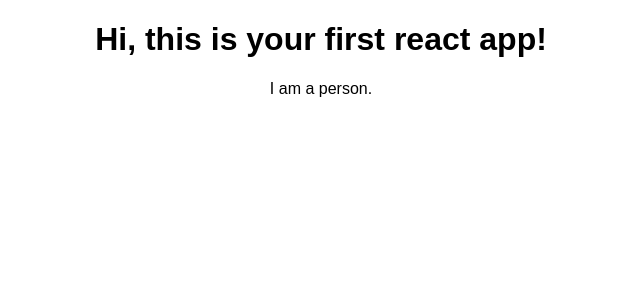
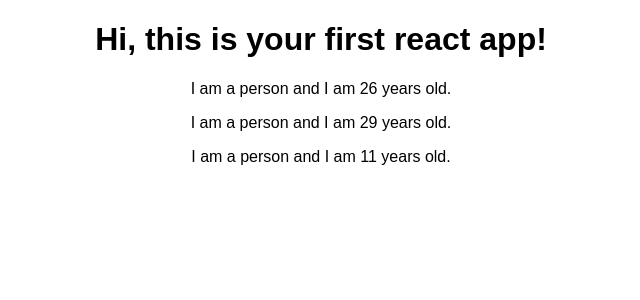
Before and after one commit to AlexBeje/course-react-complete-guide, a React (Create React App) app in the folder react-complete-guide/: page / in a window 1280 px wide. Shown: the top 300 px of the page, without its empty margins (319-959 px from the left). Built offline with nearby package versions, Linux system fonts and the light colour scheme.

Commit message:
👌 IMPROVE: Added dynamic content to the component.

```diff
--- a/react-complete-guide/src/App.js
+++ b/react-complete-guide/src/App.js
@@ -8,6 +8,8 @@
       <div className="App">
         <h1>Hi, this is your first react app!</h1>
         <Person />
+        <Person />
+        <Person />
       </div>
     );
   }
--- a/react-complete-guide/src/Person/Person.js
+++ b/react-complete-guide/src/Person/Person.js
@@ -1,7 +1,9 @@
 import React from "react";
 
 const person = () => {
-  return <p>I am a person.</p>;
+  return (
+    <p>I am a person and I am {Math.floor(Math.random() * 30)} years old.</p>
+  );
 };
 
 export default person;
```
